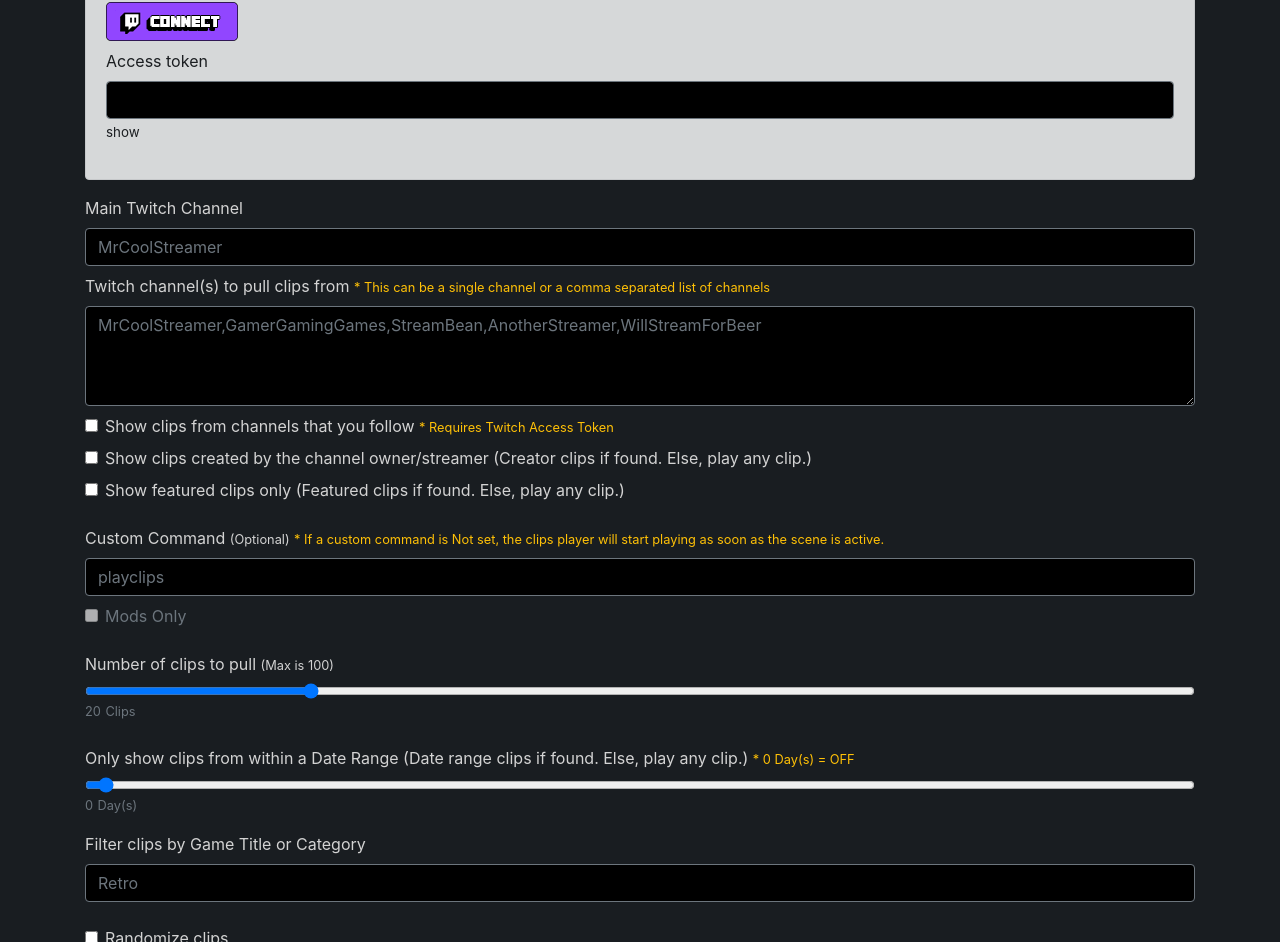
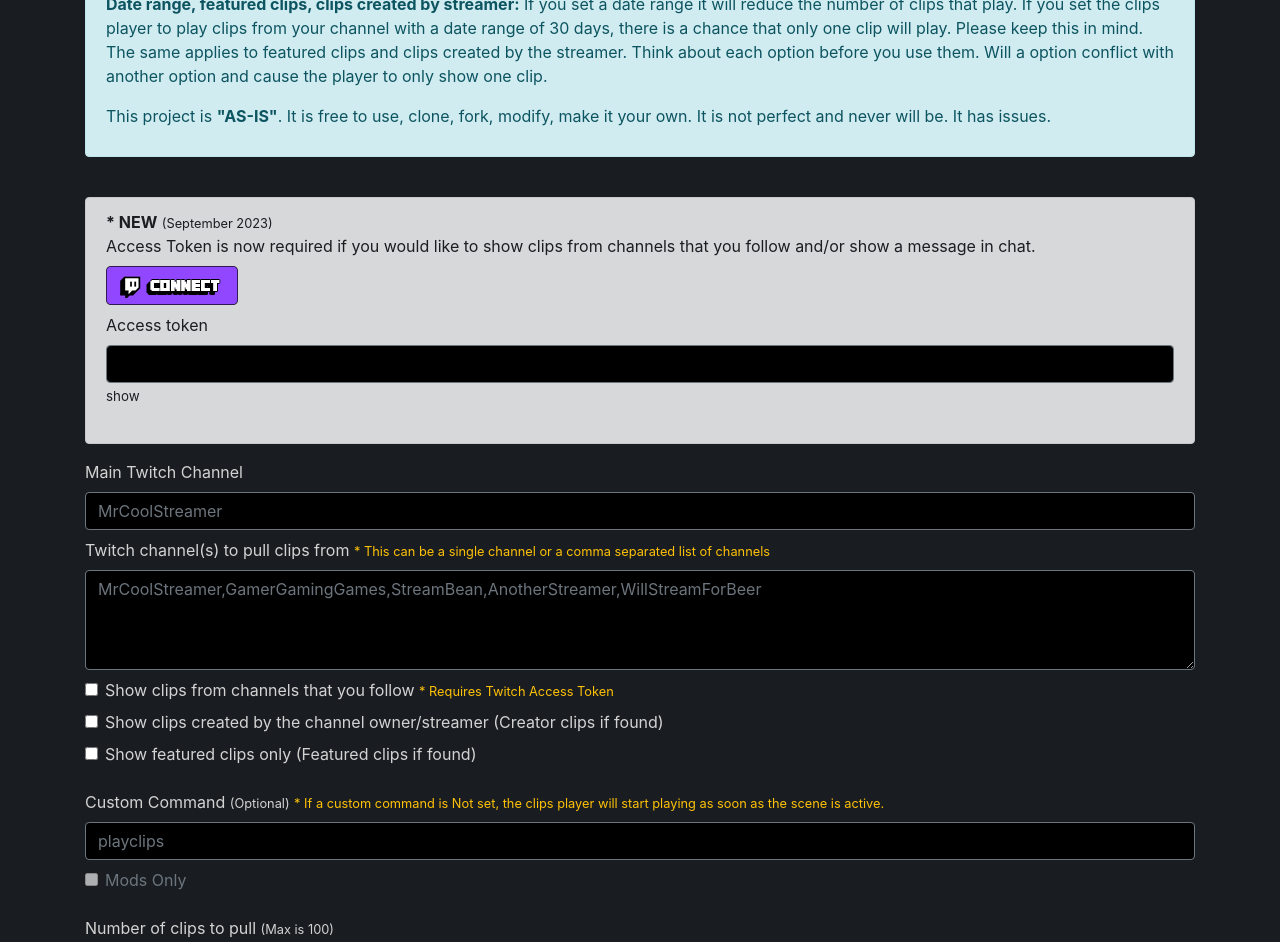
Before and after one commit to teklynk/twitch_clips_player, a plain HTML site: page index.html in a window 1280 px wide. Shown: the part 741-1683 px from the top of the page. Drawn offline with Linux system fonts and the light colour scheme; no server answers.

Commit message:
added disclaimer

```diff
--- a/index.html
+++ b/index.html
@@ -75,7 +75,15 @@
         </div>
     </div>
     <br>
-    <div class="alert alert-dark" role="alert"><b>* NEW</b> <small>(September 2023)</small><br>Access Token is now required if you would like to show clips from channels that you follow or show a message in chat.<br>
+    <div class="alert alert-info">
+        <h2>DISCLAIMER:</h2>
+        <p>
+            <strong>Date range, featured clips, clips created by streamer:</strong> If you set a date range it will reduce the number of clips that play. If you set the clips player to play clips from your channel with a date range of 30 days, there is a chance that only one clip will play. Please keep this in mind. The same applies to featured clips and clips created by the streamer. Think about each option before you use them. Will a option conflict with another option and cause the player to only show one clip.
+        </p>
+        <p>This project is <strong>"AS-IS"</strong>. It is free to use, clone, fork, modify, make it your own. It is not perfect and never will be. It has issues.</p>
+    </div>
+    <br>
+    <div class="alert alert-dark" role="alert"><b>* NEW</b> <small>(September 2023)</small><br>Access Token is now required if you would like to show clips from channels that you follow and/or show a message in chat.<br>
         <div class="form-label-group mb-4 mt-2">
             <div class="mb-2 mt-2">
                 <a href="https://id.twitch.tv/oauth2/authorize?response_type=token&client_id=cuql1zod4eeabjr3cnc6adjn9ezro4&redirect_uri=https://twitch-clips-player.pages.dev&scope=chat:read+chat:edit+user:read:follows+moderator:read:followers&force_verify=true"
@@ -117,13 +125,13 @@
     <div class="form-check mb-2">
         <input class="form-check-input" type="checkbox" value="" id="streamerOnly">
         <label class="form-check-label" for="streamerOnly">
-            Show clips created by the channel owner/streamer (Creator clips if found. Else, play any clip.)
+            Show clips created by the channel owner/streamer (Creator clips if found)
         </label>
     </div>
     <div class="form-check mb-4">
         <input class="form-check-input" type="checkbox" value="" id="preferFeatured">
         <label class="form-check-label" for="preferFeatured">
-            Show featured clips only (Featured clips if found. Else, play any clip.)
+            Show featured clips only (Featured clips if found)
         </label>
     </div>
     <div class="form-label-group mb-4" id="customCommandOptions">
@@ -150,7 +158,7 @@
         <small class="text-muted range-slider-value">Clips</small>
     </div>
     <div class="form-group range-slider mt-4">
-        <label for="dateRange">Only show clips from within a Date Range (Date range clips if found. Else, play any clip.) <small class="text-warning">* 0 Day(s) = OFF</small>
+        <label for="dateRange">Only show clips from within a Date Range (Date range clips if found) <small class="text-warning">* 0 Day(s) = OFF</small>
         </label>
         <input type="range" max="365" min="0" step="1" class="form-control range-slider-range" id="dateRange"
                value="0" style="height: 0;">
```
